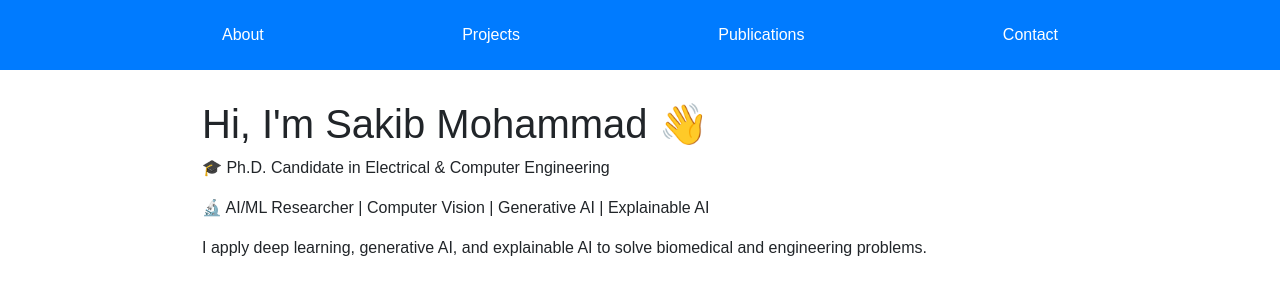
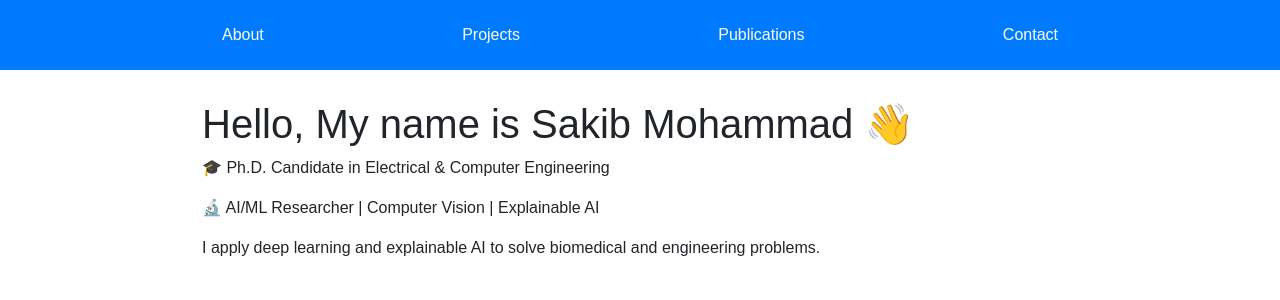
Before and after one commit to sakibmohammad/sakibmohammad.github.io, a Jekyll site: the page built from index.md, in a window 1280 px wide and 900 px high. Shown: the top 300 px of the window. Built offline with Jekyll 4.4.1, drawn with Linux system fonts in a browser that asks for light colours; some of the changed text lies outside the part shown.

Commit message:
Update index.md

```diff
--- a/index.md
+++ b/index.md
@@ -6,10 +6,10 @@ permalink: /
 
 <section id="about" class="section">
     <div class="container">
-        <h1>Hi, I'm Sakib Mohammad 👋</h1>
+        <h1>Hello, My name is Sakib Mohammad 👋</h1>
         <p>🎓 Ph.D. Candidate in Electrical & Computer Engineering</p>
-        <p>🔬 AI/ML Researcher | Computer Vision | Generative AI | Explainable AI</p>
-        <p>I apply deep learning, generative AI, and explainable AI to solve biomedical and engineering problems.</p>
+        <p>🔬 AI/ML Researcher | Computer Vision | Explainable AI</p>
+        <p>I apply deep learning and explainable AI to solve biomedical and engineering problems.</p>
     </div>
 </section>
 
```
Also changed, not shown: other parts of index.md (+3 -1 lines).
